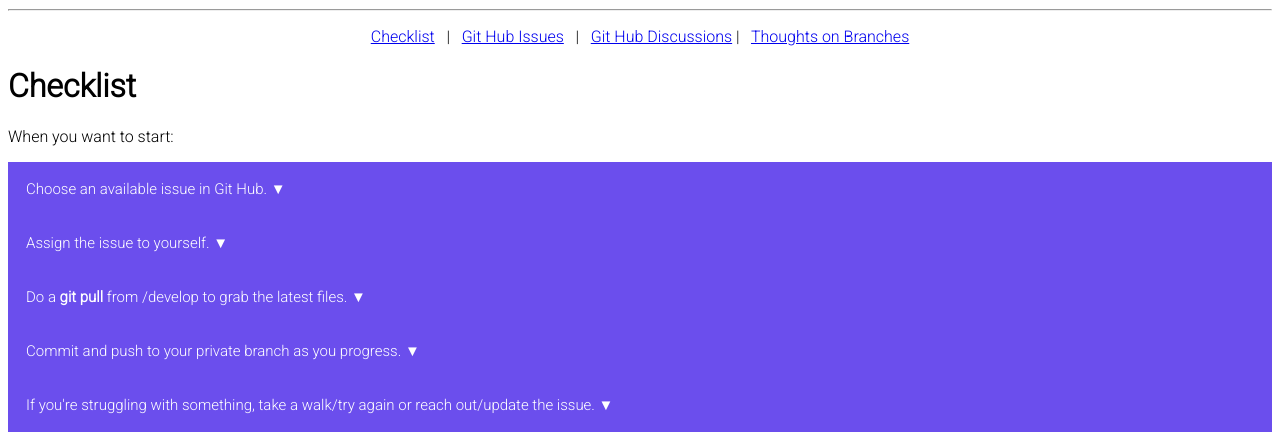
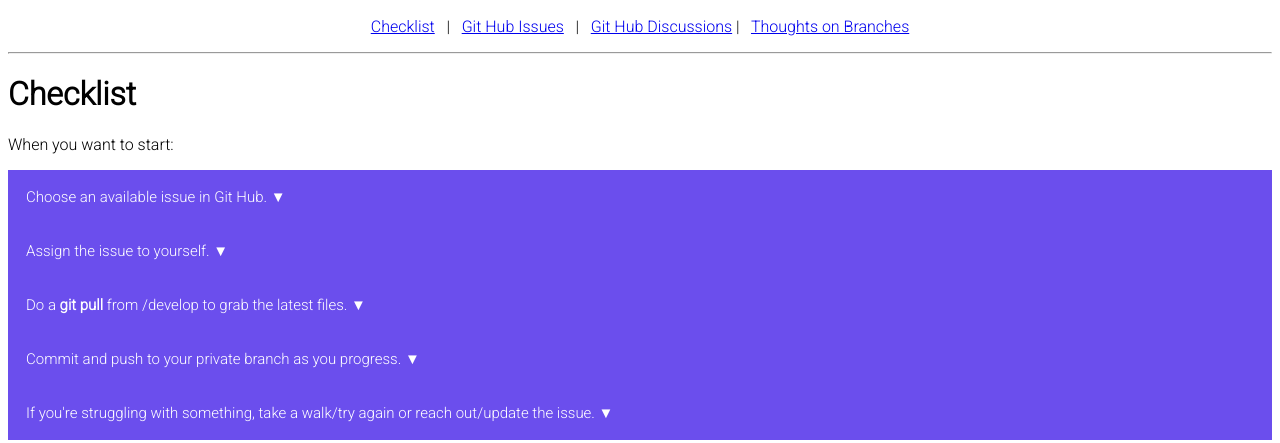
Before and after one commit to Coridane/travelagentapp, a plain HTML site: page checklist/checklist.html in a window 1280 px wide. Shown: the part 411-854 px from the top of the page. Drawn offline with Linux system fonts and the light colour scheme.

Commit message:
Updated checklist.html

```diff
--- a/checklist/assets/css/styles.css
+++ b/checklist/assets/css/styles.css
@@ -6,7 +6,6 @@ header {
   position: sticky;
   background-color: white;
   top: 0;
-  width: 100%;
   text-align: center;
 }
 
@@ -15,7 +14,7 @@ body {
 }
 
 .bookmark {
-  scroll-margin-top: 12em;
+  scroll-margin-top: 15em;
 }
 
 .collapsible {
--- a/checklist/checklist.html
+++ b/checklist/checklist.html
@@ -17,11 +17,11 @@
           Your browser does not support the video tag.
         </video>
 
+    <p align="center"><a href="#checklist">Checklist</a> &nbsp | &nbsp <a href="#issues">Git Hub Issues</a> &nbsp | &nbsp <a href="#discussions">Git Hub Discussions</a> | &nbsp <a href="#branches">Thoughts on Branches</a></p>
+
     <hr>
 
     </header>
-
-    <p align="center"><a href="#checklist">Checklist</a> &nbsp | &nbsp <a href="#issues">Git Hub Issues</a> &nbsp | &nbsp <a href="#discussions">Git Hub Discussions</a> | &nbsp <a href="#branches">Thoughts on Branches</a></p>
 
     <a name="checklist" class="bookmark"><h1>Checklist</h1></a>
 
```
